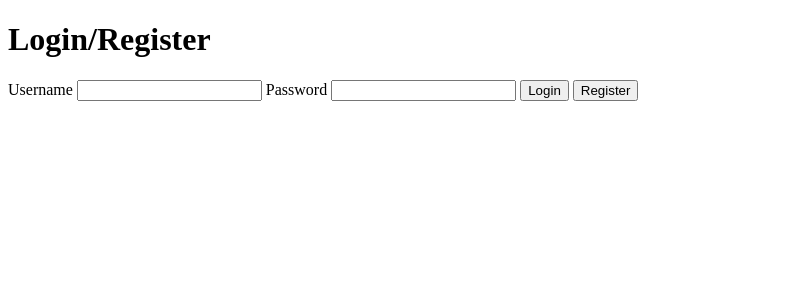
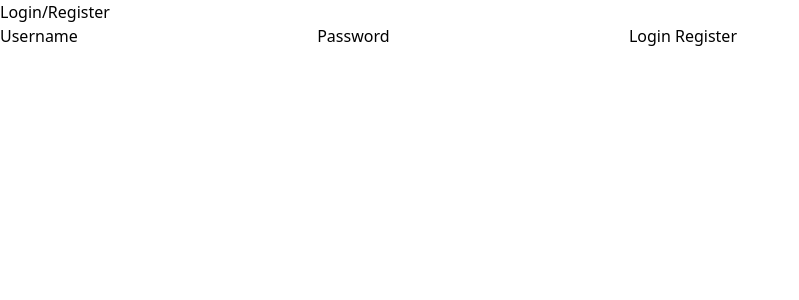
Before and after one commit to romanlp/mealie-sveltekit, a SvelteKit app: page /demo/lucia/login in a window 1280 px wide. Shown: the top 300 px of the page, without its empty margins (0-799 px from the left). Built offline with nearby package versions, Linux system fonts and the light colour scheme; no server answers.

Commit message:
add tailwindcss

```diff
--- a/package.json
+++ b/package.json
@@ -24,6 +24,7 @@
 		"@sveltejs/adapter-cloudflare": "^5.0.1",
 		"@sveltejs/kit": "^2.16.0",
 		"@sveltejs/vite-plugin-svelte": "^5.0.0",
+		"autoprefixer": "^10.4.20",
 		"drizzle-kit": "^0.30.2",
 		"eslint": "^9.18.0",
 		"eslint-config-prettier": "^10.0.1",
@@ -31,8 +32,10 @@
 		"globals": "^15.14.0",
 		"prettier": "^3.4.2",
 		"prettier-plugin-svelte": "^3.3.3",
+		"prettier-plugin-tailwindcss": "^0.6.10",
 		"svelte": "^5.0.0",
 		"svelte-check": "^4.0.0",
+		"tailwindcss": "^3.4.17",
 		"typescript": "^5.0.0",
 		"typescript-eslint": "^8.20.0",
 		"vite": "^6.0.0",
--- /dev/null
+++ b/postcss.config.js
@@ -0,0 +1,6 @@
+export default {
+	plugins: {
+		tailwindcss: {},
+		autoprefixer: {}
+	}
+};
--- /dev/null
+++ b/src/app.css
@@ -0,0 +1,3 @@
+@import 'tailwindcss/base';
+@import 'tailwindcss/components';
+@import 'tailwindcss/utilities';
--- /dev/null
+++ b/src/routes/+layout.svelte
@@ -0,0 +1,6 @@
+<script lang="ts">
+	import '../app.css';
+	let { children } = $props();
+</script>
+
+{@render children()}
--- /dev/null
+++ b/tailwind.config.ts
@@ -0,0 +1,11 @@
+import type { Config } from 'tailwindcss';
+
+export default {
+	content: ['./src/**/*.{html,js,svelte,ts}'],
+
+	theme: {
+		extend: {}
+	},
+
+	plugins: []
+} satisfies Config;
```
Also changed, not shown: 2 other files (tests, documents, lock files or other folders).
